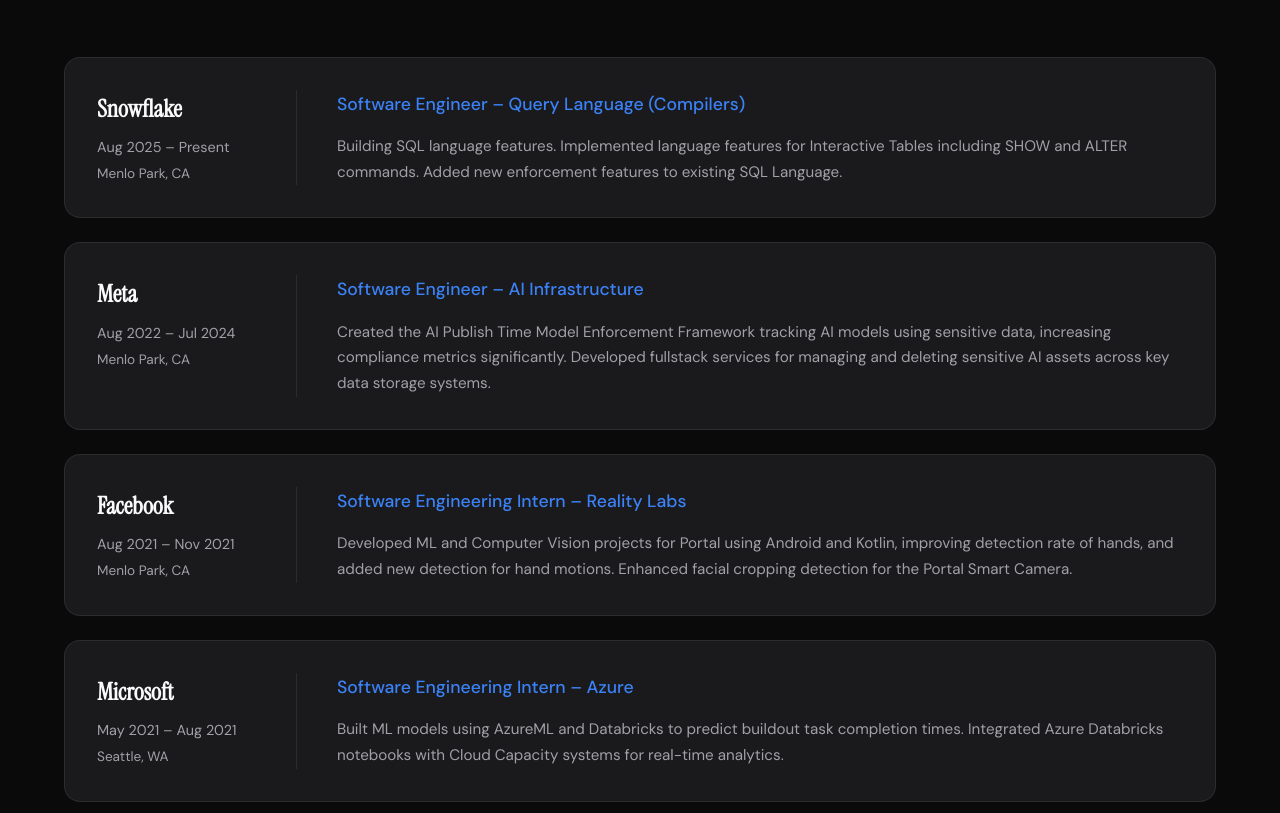
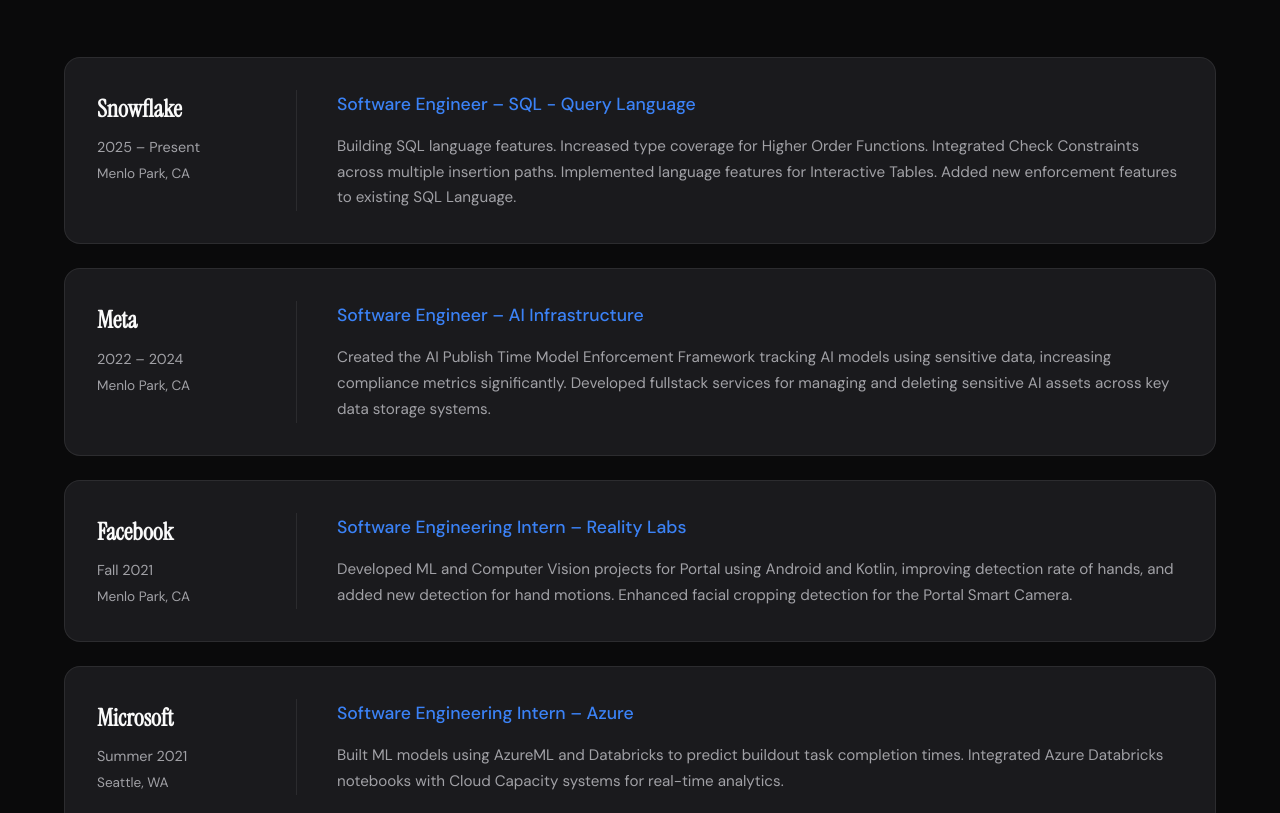
Before and after one commit to calexlee/calexlee.github.io, a plain HTML site: page index.html in a window 1280 px wide. Shown: the part 1038-1851 px from the top of the page. Drawn offline with Linux system fonts and the light colour scheme.

Commit message:
2026 Spring Updates

```diff
--- a/index.html
+++ b/index.html
@@ -791,21 +791,22 @@
                 <article class="experience-card">
                     <div class="experience-meta">
                         <h3 class="experience-company">Snowflake</h3>
-                        <p class="experience-period">Aug 2025 – Present</p>
+                        <p class="experience-period">2025 – Present</p>
                         <p class="experience-location">Menlo Park, CA</p>
                     </div>
                     <div class="experience-content">
-                        <h3>Software Engineer – Query Language (Compilers)</h3>
+                        <h3>Software Engineer – SQL - Query Language</h3>
                         <p>
-                            Building SQL language features. Implemented language features for Interactive Tables including
-                            SHOW and ALTER commands. Added new enforcement features to existing SQL Language.
+                            Building SQL language features. Increased type coverage for Higher Order Functions.
+                            Integrated Check Constraints across multiple insertion paths.
+                            Implemented language features for Interactive Tables. Added new enforcement features to existing SQL Language.
                         </p>
                     </div>
                 </article>
                 <article class="experience-card">
                     <div class="experience-meta">
                         <h3 class="experience-company">Meta</h3>
-                        <p class="experience-period">Aug 2022 – Jul 2024</p>
+                        <p class="experience-period">2022 – 2024</p>
                         <p class="experience-location">Menlo Park, CA</p>
                     </div>
                     <div class="experience-content">
@@ -819,7 +820,7 @@
                 <article class="experience-card">
                     <div class="experience-meta">
                         <h3 class="experience-company">Facebook</h3>
-                        <p class="experience-period">Aug 2021 – Nov 2021</p>
+                        <p class="experience-period">Fall 2021</p>
                         <p class="experience-location">Menlo Park, CA</p>
                     </div>
                     <div class="experience-content">
@@ -833,7 +834,7 @@
                 <article class="experience-card">
                     <div class="experience-meta">
                         <h3 class="experience-company">Microsoft</h3>
-                        <p class="experience-period">May 2021 – Aug 2021</p>
+                        <p class="experience-period">Summer 2021</p>
                         <p class="experience-location">Seattle, WA</p>
                     </div>
                     <div class="experience-content">
@@ -899,7 +900,7 @@
     <!-- Footer -->
     <footer>
         <div class="container">
-            <p>© 2025 Clifford Alexander Lee. Built with care.</p>
+            <p>© 2026 Clifford Alexander Lee. Built with care.</p>
         </div>
     </footer>
 
```
Also changed, not shown: 1 other file.
